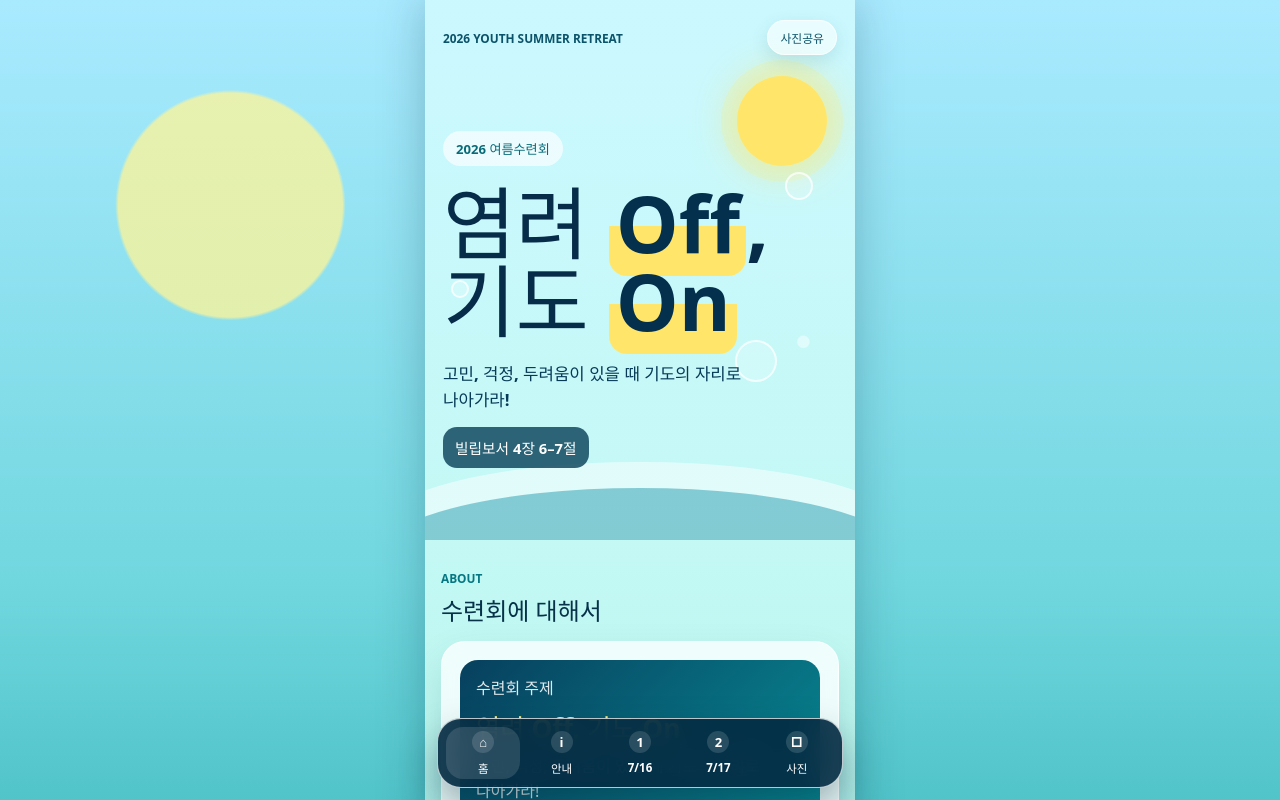
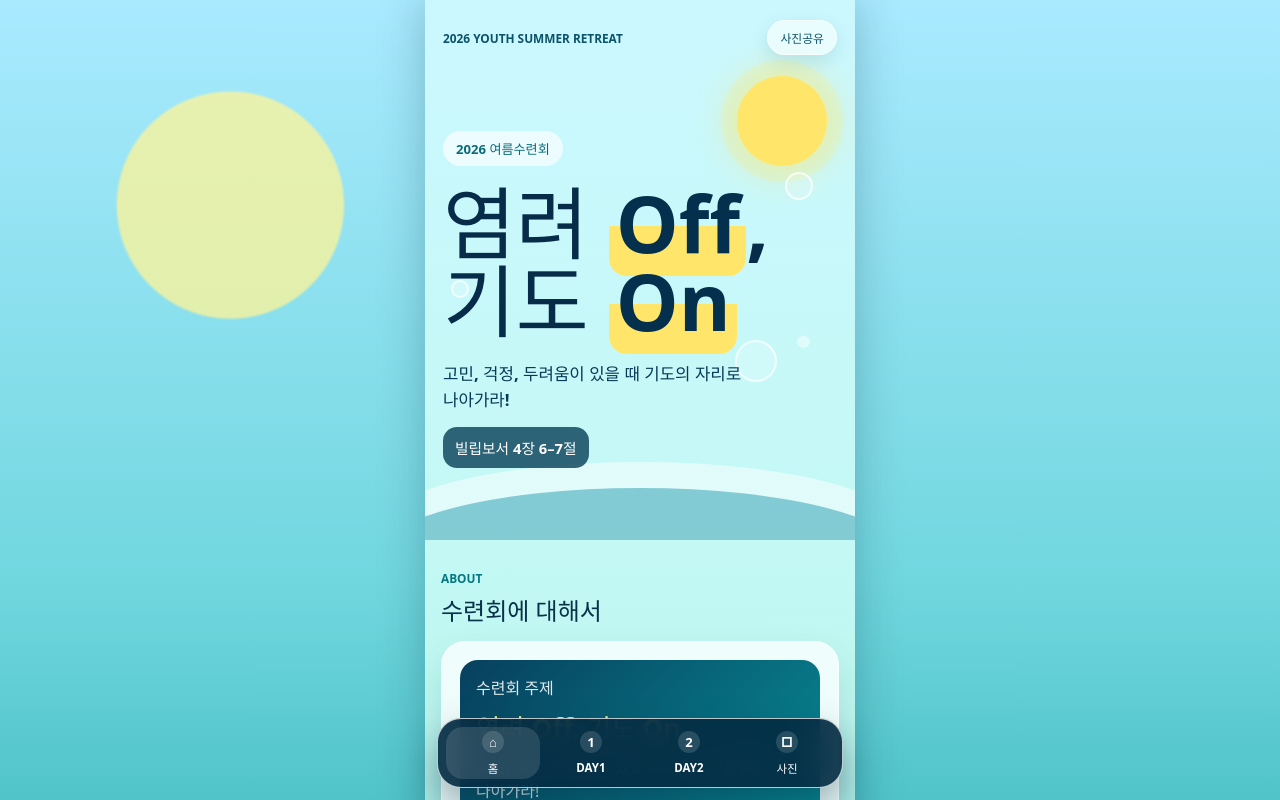
Before and after one commit to NAMYUNMONG/youth-retreat-2026, a React (Vite) app: page / in a window 1280 px wide. Shown: the top 800 px of the page. Built offline with nearby package versions, Linux system fonts and the light colour scheme.

Commit message:
Update bottom navigation labels

```diff
--- a/src/components/BottomNavigation.tsx
+++ b/src/components/BottomNavigation.tsx
@@ -1,8 +1,7 @@
 const items = [
   { href: "#/", route: "home", label: "홈", icon: "⌂" },
-  { href: "#/about", route: "about", label: "안내", icon: "i" },
-  { href: "#/day1", route: "day1", label: "7/16", icon: "1" },
-  { href: "#/day2", route: "day2", label: "7/17", icon: "2" },
+  { href: "#/day1", route: "day1", label: "DAY1", icon: "1" },
+  { href: "#/day2", route: "day2", label: "DAY2", icon: "2" },
   { href: "#/photos", route: "photos", label: "사진", icon: "□" },
 ];
 
--- a/src/styles.css
+++ b/src/styles.css
@@ -762,7 +762,7 @@ a {
   bottom: 12px;
   display: grid;
   width: min(calc(100% - 24px), 406px);
-  grid-template-columns: repeat(5, 1fr);
+  grid-template-columns: repeat(4, 1fr);
   gap: 4px;
   transform: translateX(50%);
   border: 1px solid rgba(255, 255, 255, 0.72);
```
